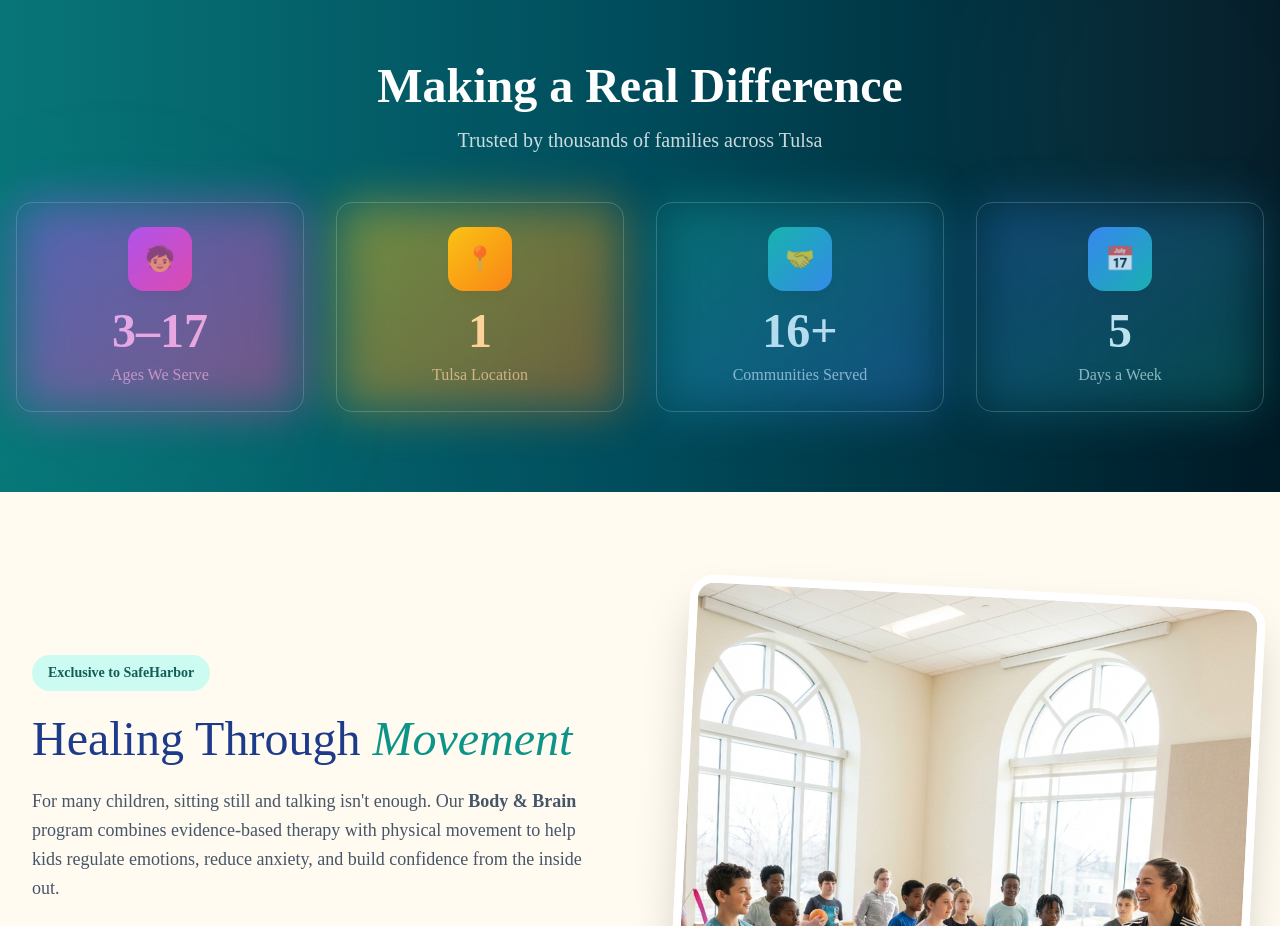
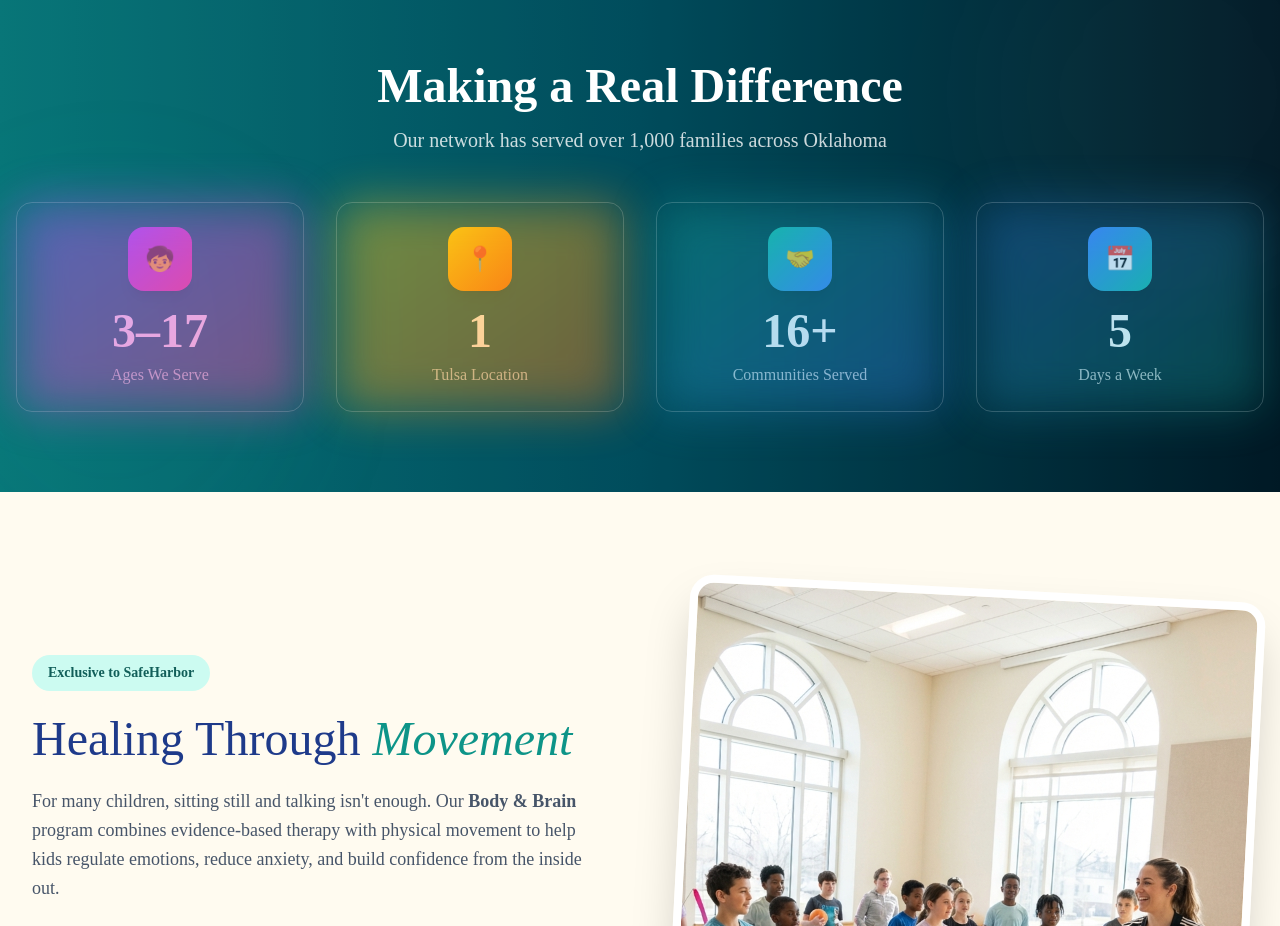
Before and after one commit to awjames6875/safeharbor-behavioral-health, a Next.js app: page / in a window 1280 px wide. Shown: the part 2540-3466 px from the top of the page. Built offline with nearby package versions, Linux system fonts and the light colour scheme; a web font is replaced by a local one.

Commit message:
Update stats: our network has served over 1000 families

```diff
--- a/src/components/home/AnimatedStats.tsx
+++ b/src/components/home/AnimatedStats.tsx
@@ -56,7 +56,7 @@ export default function AnimatedStats() {
             Making a Real <span className="gradient-text-accent">Difference</span>
           </h2>
           <p className="text-xl text-white/80">
-            Trusted by thousands of families across Tulsa
+            Our network has served over 1,000 families across Oklahoma
           </p>
         </div>
 
```
